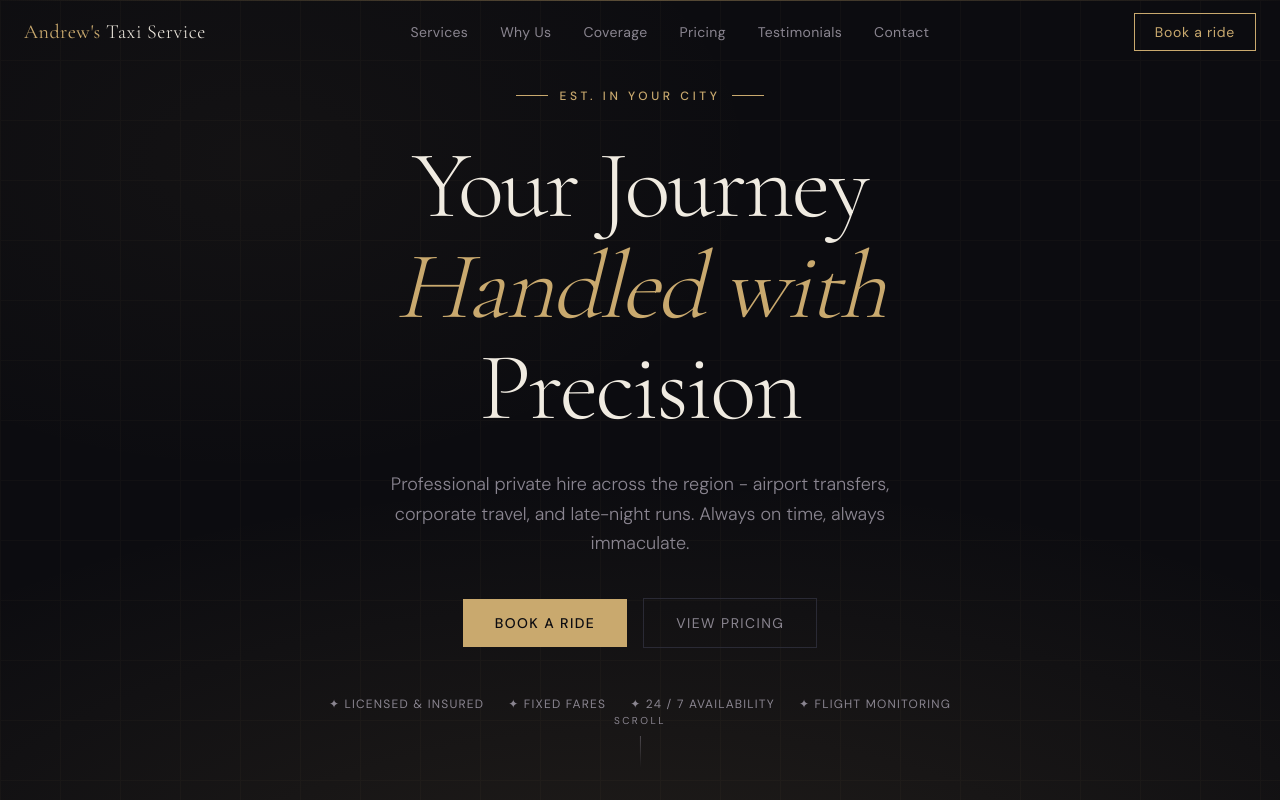
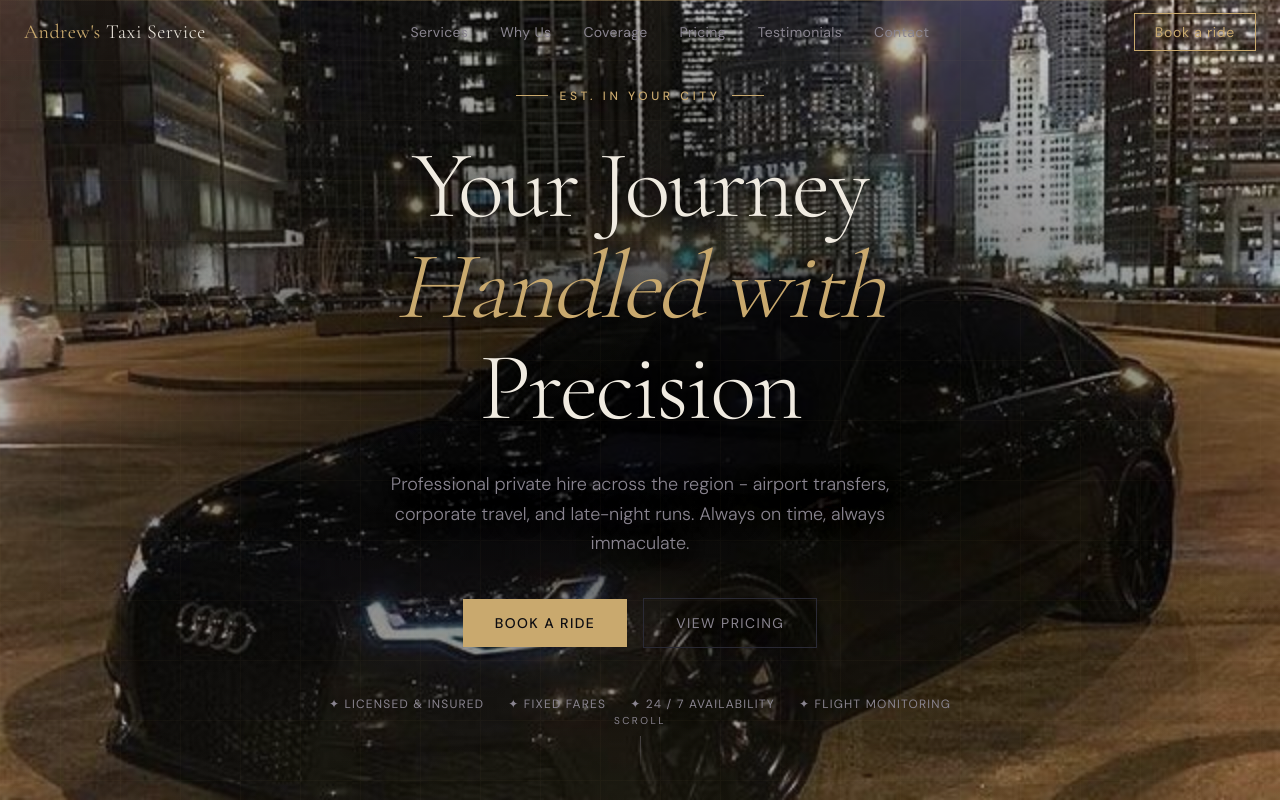
Before and after one commit to Jacob-Dawson/andrews-taxi-service, a React (Vite) app: page / in a window 1280 px wide. Shown: the top 800 px of the page. Built offline with nearby package versions, Linux system fonts and the light colour scheme.

Commit message:
fixed hero image

```diff
--- a/src/components/Hero.tsx
+++ b/src/components/Hero.tsx
@@ -35,7 +35,13 @@ export default function Hero({onBook}: Props){
             />
 
             {/* Atmospheric background layers */}
-            <div className="absolute inset-0 bg-bg" />
+            <div className="absolute inset-0 style={{
+                backgroundColor: 'rgba(0,0,0,0.93)'
+            }}" />
+            <div
+                className="absolute inset-0"
+                style={{ background: 'radial-gradient(ellipse 80% 70% at 50% 50%, rgba(0,0,0,0.8) 0%, transparent 100%)' }}
+            />
             <div className="absolute inset-0 bg-[radial-gradient(ellipse_80%_60%_at_50%_120%,rgba(201,169,110,0.12),transparent)]" />
             <div className="absolute inset-0 bg-[radial-gradient(ellipse_40%_40%_at_20%_20%,rgba(201,169,110,0.04),transparent)]" />
 
@@ -53,7 +59,8 @@ export default function Hero({onBook}: Props){
             <div className="absolute top-0 left-0 right-0 h-px bg-gradient-to-r from-transparent via-gold/40 to-transparent"/>
 
             {/* Content */}
-            <div className="relative z-10 max-w-5xl mx-auto px-6 text-center flex flex-col items-center gap-8">
+            <div className="relative z-10 max-w-5xl mx-auto px-6 text-center flex flex-col items-center gap-8"
+            style={{ textShadow: '0 2px 20px rgba(0,0,0,0.8)' }}>
 
                 {/* Eyebrow */}
                 <div style={fade(100)} className="flex items-center gap-3">
--- /dev/null
+++ b/vscode/settings.json
@@ -0,0 +1,4 @@
+{
+  "css.validate": false,
+  "scss.validate": false
+}
```
